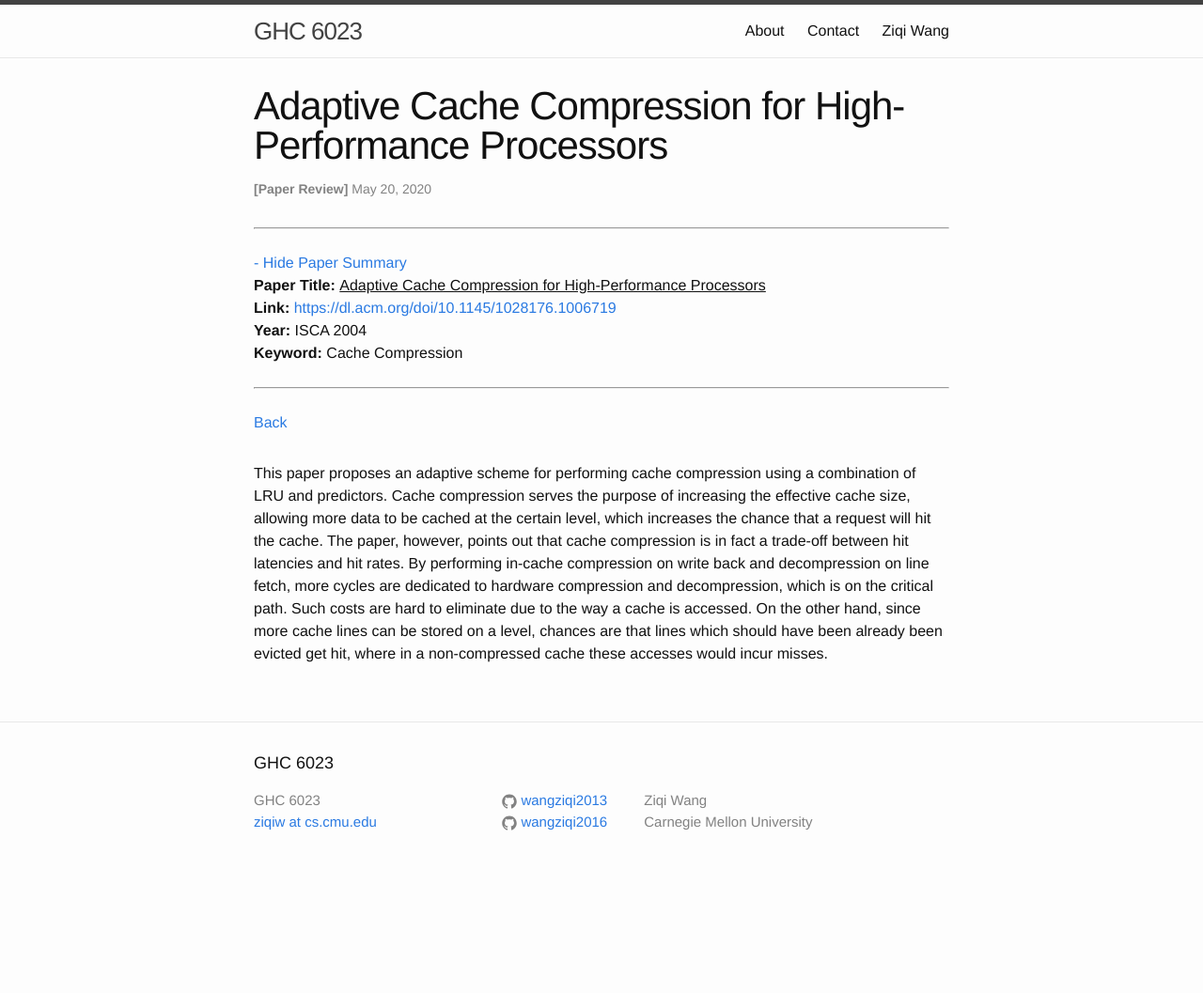
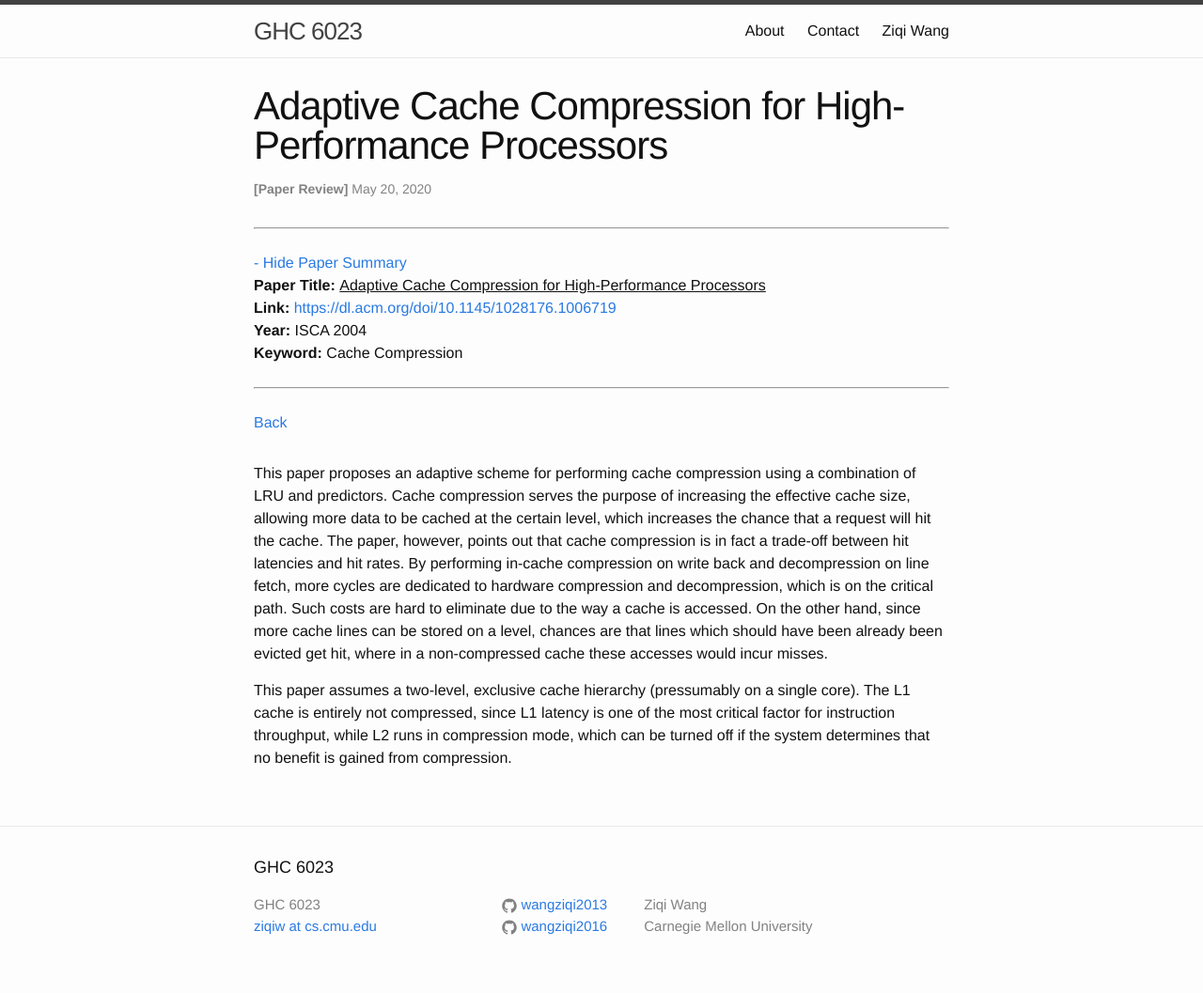
Before and after one commit to wangziqi2013/wangziqi2013.github.io, a Jekyll site: the page built from _posts/2020-05-21-Adaptive-Cache-Compression-for-High-Performance-Processors.markdown, in a window 1280 px wide. Shown: the whole page at 94% size. Built offline with Jekyll 4.4.1, drawn with Linux system fonts in a browser that asks for light colours; before the commit the page ends 946 px from its top, so only the background shows below that.

Commit message:
Adding arch

```diff
--- a/_posts/2020-05-21-Adaptive-Cache-Compression-for-High-Performance-Processors.markdown
+++ b/_posts/2020-05-21-Adaptive-Cache-Compression-for-High-Performance-Processors.markdown
@@ -21,3 +21,7 @@ By performing in-cache compression on write back and decompression on line fetch
 hardware compression and decompression, which is on the critical path. Such costs are hard to eliminate due to the
 way a cache is accessed. On the other hand, since more cache lines can be stored on a level, chances are that lines
 which should have been already been evicted get hit, where in a non-compressed cache these accesses would incur misses.
+
+This paper assumes a two-level, exclusive cache hierarchy (pressumably on a single core). The L1 cache is entirely
+not compressed, since L1 latency is one of the most critical factor for instruction throughput, while L2 runs in
+compression mode, which can be turned off if the system determines that no benefit is gained from compression.
```
